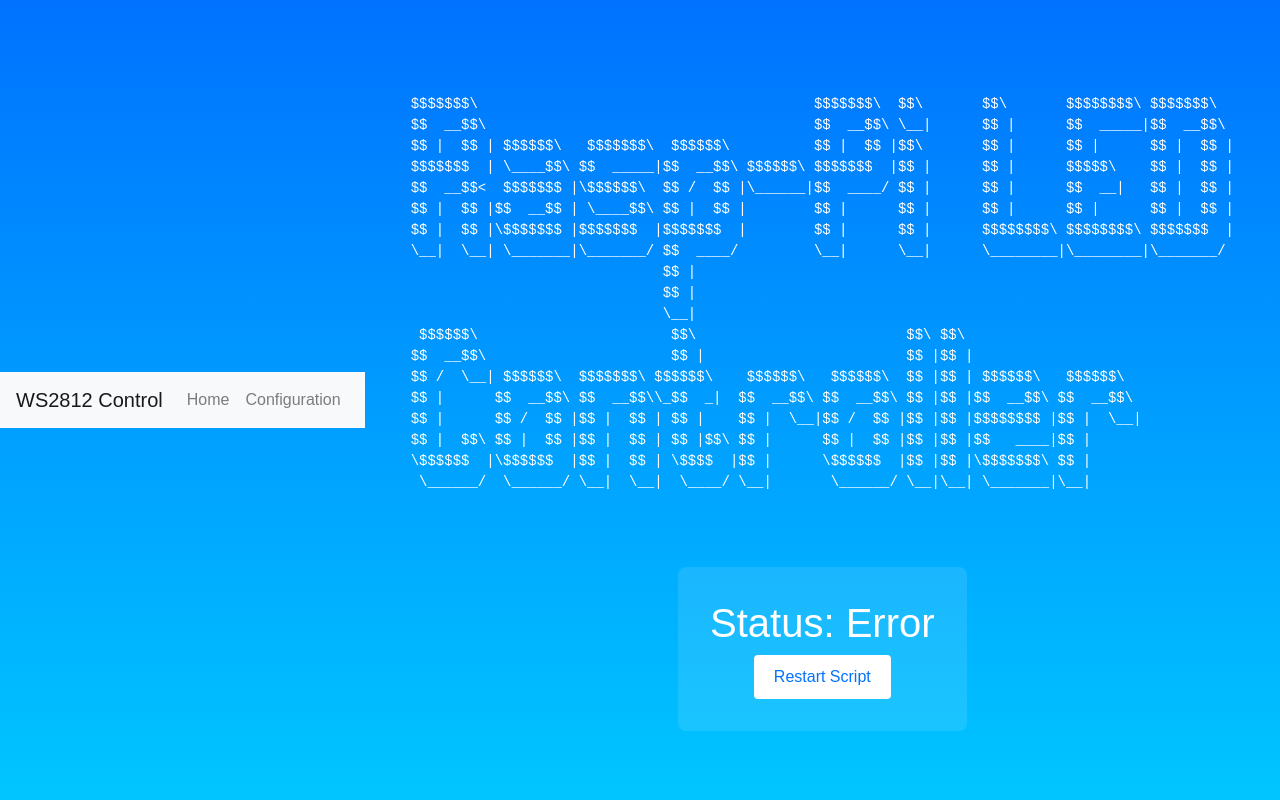
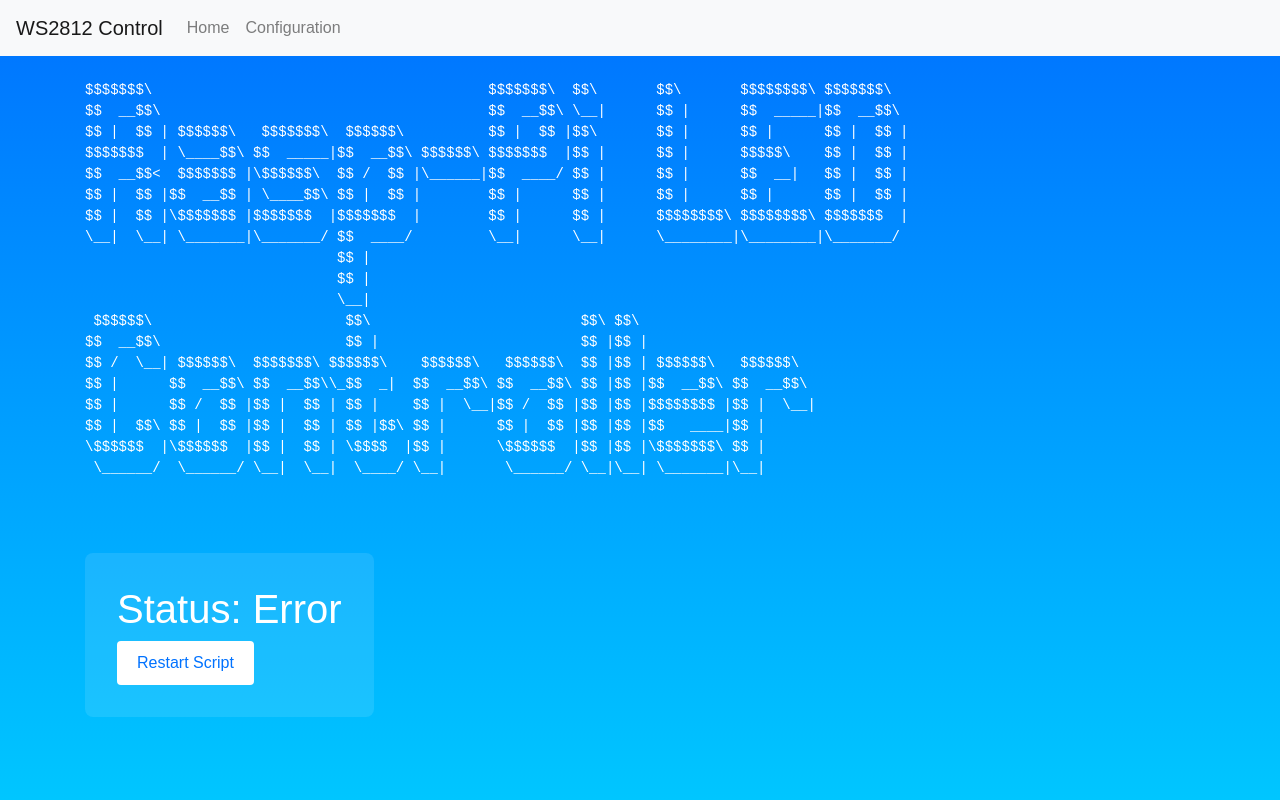
Before and after one commit to wazzasay/RasPi-Led-Controller, a Flask app: page / in a window 1280 px wide. Run offline with Flask 3, Linux system fonts and the light colour scheme; some libraries are stand-ins or nearby versions.

Commit message:
fixed menu

```diff
--- a/app/static/styles.css
+++ b/app/static/styles.css
@@ -1,16 +1,7 @@
 body {
     font-family: Arial, sans-serif;
     height: 100vh;
-    margin: 0;
-    padding: 0;
-    display: flex;
-    justify-content: center;
-    align-items: center;
     background: linear-gradient(to bottom, #0072ff, #00c6ff);
-}
-
-.container {
-    text-align: center;
 }
 
 .ascii-title {
```
